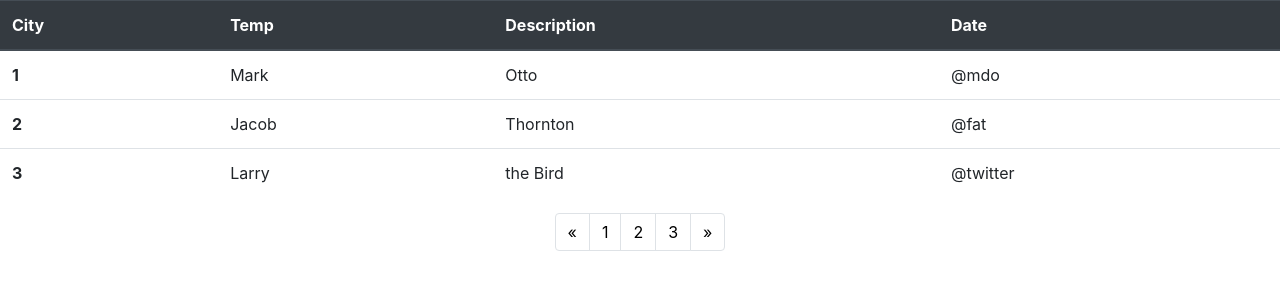
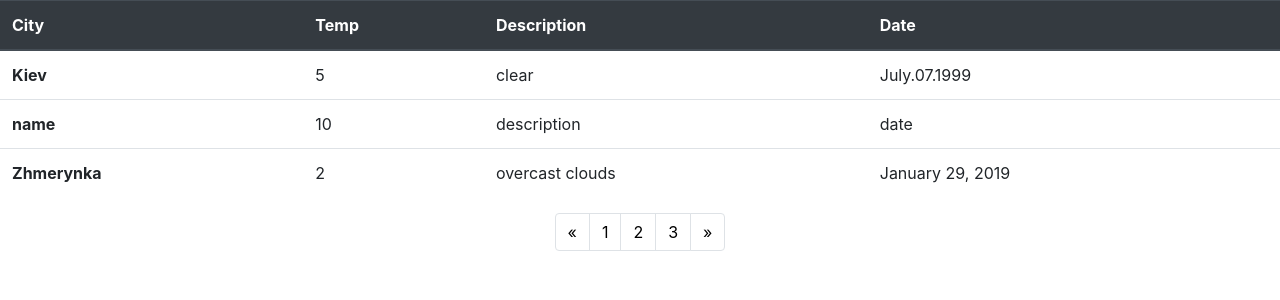
Before and after one commit to funkynine/CS50, a Django app: page /storage/ in a window 1280 px wide. Shown: the part 56-356 px from the top of the page. Run offline with Django 3.2, Linux system fonts and the light colour scheme; data comes from the database, SQL or seed files in the repository; some libraries are stand-ins or nearby versions.

Commit message:
fixed DB

```diff
--- a/mysite/views.py
+++ b/mysite/views.py
@@ -8,6 +8,8 @@ import datetime
 import sqlite3
 import os.path
 
+# Connect file DB
+sqlite_file = 'dbsite.db'
 
 # Create your views here.
 
@@ -19,7 +21,28 @@ def index(request):
 # Out put data in table
 @csrf_exempt
 def storage(request):
-    return render(request, 'dbdata.html')
+
+    # Check if there is a file in the directory
+    if os.path.exists(sqlite_file):
+        print('DataBase file find')
+    else:
+        print('File NOT exists')
+
+    # Connect DataBase
+    conn = sqlite3.connect(sqlite_file)
+    # Create cursor
+    db = conn.cursor()
+
+    db.execute('''SELECT * FROM CITYS LIMIT 3; ''')
+
+    result = db.fetchall()
+
+    conn.commit()
+    conn.close()
+
+    result = {"result": result}
+
+    return render(request, 'dbdata.html', context=result)
 
 # Url take data API and connect sqlite database
 @csrf_exempt
@@ -71,6 +94,7 @@ def api(request):
 
             # Insert the data in the table
             db.execute('''INSERT INTO CITYS (name, temp, description, date) VALUES(?, ?, ?, ?)''', params)
+
             conn.commit()
             conn.close()
             return JsonResponse(data, status=200)
--- a/templates/dbdata.html
+++ b/templates/dbdata.html
@@ -50,22 +50,22 @@
                     </thead>
                     <tbody>
                         <tr>
-                            <th scope="row">1</th>
-                            <td>Mark</td>
-                            <td>Otto</td>
-                            <td>@mdo</td>
+                            <th scope="row">{{ result.0.1 }}</th>
+                            <td>{{ result.0.2 }}</td>
+                            <td>{{ result.0.3 }}</td>
+                            <td>{{ result.0.4 }}</td>
                         </tr>
                         <tr>
-                            <th scope="row">2</th>
-                            <td>Jacob</td>
-                            <td>Thornton</td>
-                            <td>@fat</td>
+                            <th scope="row">{{ result.1.1 }}</th>
+                            <td>{{ result.1.2 }}</td>
+                            <td>{{ result.1.3 }}</td>
+                            <td>{{ result.1.4 }}</td>
                         </tr>
                         <tr>
-                            <th scope="row">3</th>
-                            <td>Larry</td>
-                            <td>the Bird</td>
-                            <td>@twitter</td>
+                            <th scope="row">{{ result.2.1 }}</th>
+                            <td>{{ result.2.2 }}</td>
+                            <td>{{ result.2.3 }}</td>
+                            <td>{{ result.2.4 }}</td>
                         </tr>
                     </tbody>
                 </table>
```
